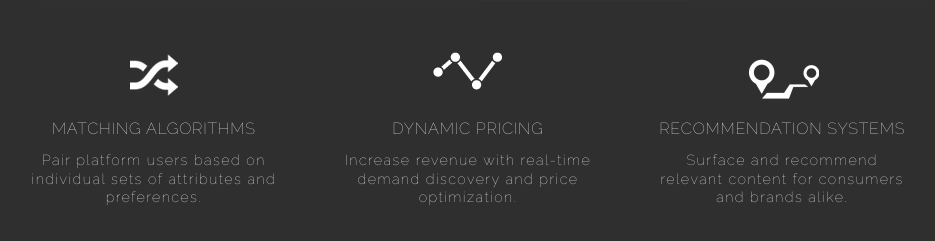
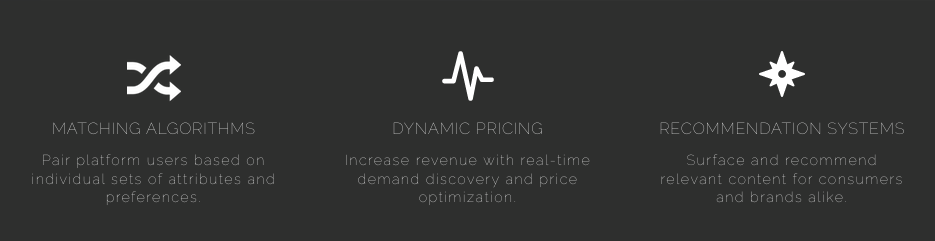
Before and after one commit to wreckslouie/serialmetrics, a PHP site: page / in a window 1280 px wide. Shown: the part 639-880 px from the top of the page, without its empty margins (172-1107 px from the left). Run offline with PHP 8.4, Linux system fonts and the light colour scheme; some libraries are stand-ins or nearby versions.

Commit message:
index.php: update images for module sections

```diff
--- a/index.php
+++ b/index.php
@@ -84,12 +84,12 @@
 			<p>Pair platform users based on individual sets of attributes and preferences.</p>
 		</div>
 		<div>
-			<img src="images/home_page/path-icon.png">
+			<img src="images/home_page/pricing-icon.png">
 			<h1>Dynamic Pricing</h1>
 			<p>Increase revenue with real-time demand discovery and price optimization.</p>
 		</div>
 		<div>
-			<img src="images/home_page/navigation-icon.png">
+			<img src="images/home_page/recommendations-icon.png">
 			<h1>Recommendation Systems</h1>
 			<p>Surface and recommend relevant content for consumers and brands alike.</p>
 		</div>
```
Also changed, not shown: images/home_page/pricing-icon.png (added), images/home_page/recommendations-icon.png (added), images/home_page/share-icon.png, 1 other file.
